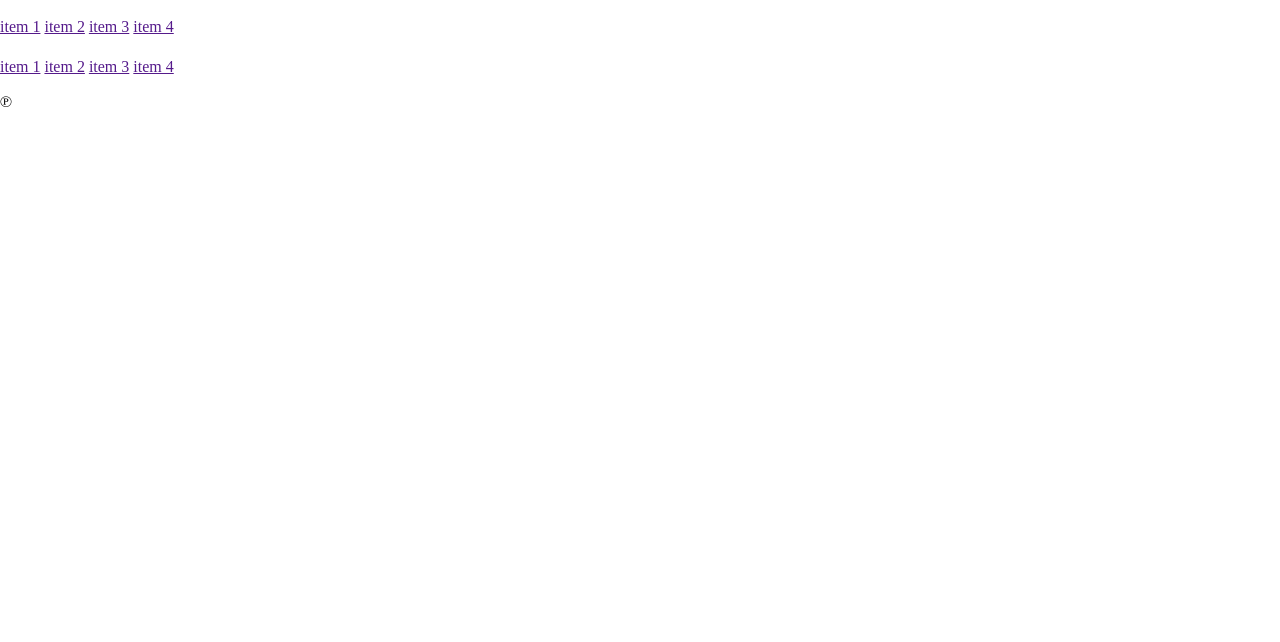
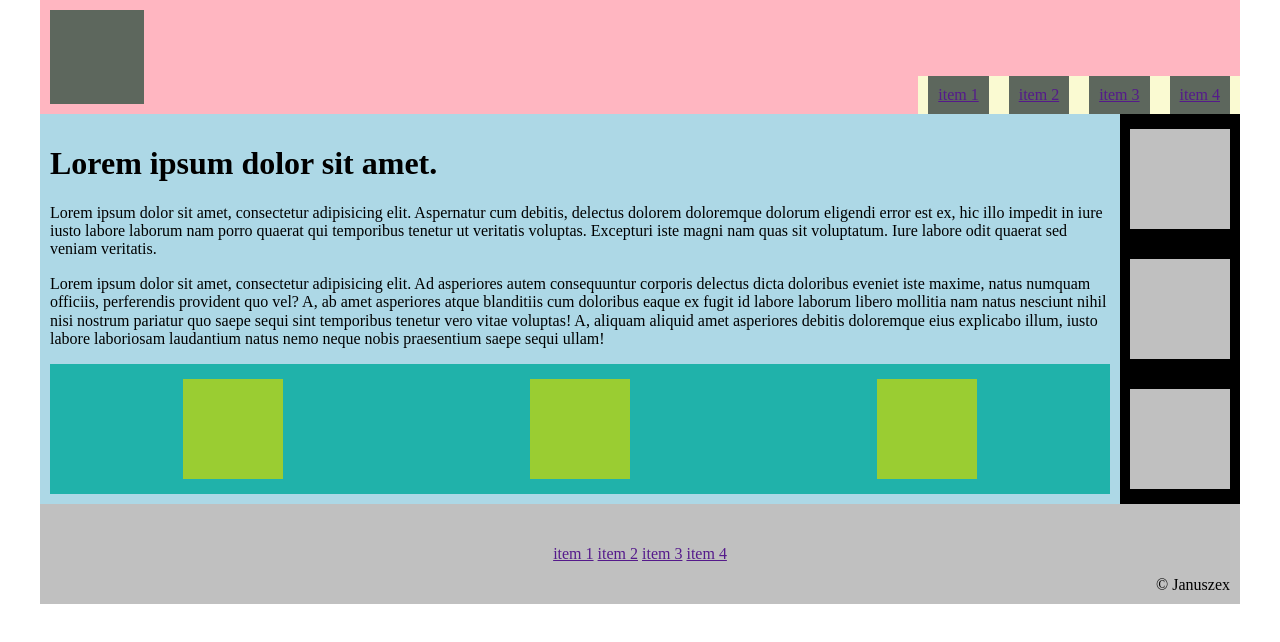
Before and after one commit to NorbertZdziarski/layout, a plain HTML site: page index.html in a window 1280 px wide. Drawn offline with Linux system fonts and the light colour scheme.

Commit message:
flaxbox layout  and css

```diff
--- a/index.html
+++ b/index.html
@@ -1,5 +1,5 @@
 <!doctype html>
-<html lang="en">
+<html lang="pl">
 <head>
     <meta charset="UTF-8">
     <meta name="viewport"
@@ -18,15 +18,16 @@
             <a href="" class="menu__item">item 1</a>
             <a href="" class="menu__item">item 2</a>
             <a href="" class="menu__item">item 3</a>
-            <a href="" class="menu__item">item 4</a></nav>
+            <a href="" class="menu__item">item 4</a>
+        </nav>
     </header>
-</div>
+
 
     <main class="main__wrapper">
         <article class="mainArticle">
-        <h1 class="mainArticle__hdl"></h1>
-        <p class="mainArticle__text"></p>
-        <p class="mainArticle__text"></p>
+            <h1 class="mainArticle__hdl">Lorem ipsum dolor sit amet.</h1>
+            <p class="mainArticle__text">Lorem ipsum dolor sit amet, consectetur adipisicing elit. Aspernatur cum debitis, delectus dolorem doloremque dolorum eligendi error est ex, hic illo impedit in iure iusto labore laborum nam porro quaerat qui temporibus tenetur ut veritatis voluptas. Excepturi iste magni nam quas sit voluptatum. Iure labore odit quaerat sed veniam veritatis.</p>
+            <p class="mainArticle__text">Lorem ipsum dolor sit amet, consectetur adipisicing elit. Ad asperiores autem consequuntur corporis delectus dicta doloribus eveniet iste maxime, natus numquam officiis, perferendis provident quo vel? A, ab amet asperiores atque blanditiis cum doloribus eaque ex fugit id labore laborum libero mollitia nam natus nesciunt nihil nisi nostrum pariatur quo saepe sequi sint temporibus tenetur vero vitae voluptas! A, aliquam aliquid amet asperiores debitis doloremque eius explicabo illum, iusto labore laboriosam laudantium natus nemo neque nobis praesentium saepe sequi ullam!</p>
             <section class="mainArticle__related related">
                 <div class="related__item"></div>
                 <div class="related__item"></div>
@@ -47,7 +48,8 @@
             <a href="" class="secondaryMenu__item">item 4</a>
 
         </nav>
-    <p class="copyright">&copysr; </p>
+        <p class="copyright">&#169 Januszex</p>
     </footer>
+</div>
 </body>
 </html>
--- a/src/css/styles.css
+++ b/src/css/styles.css
@@ -1,30 +1,99 @@
-.container {}
+.container {
+    max-width: 1200px;
+    width: 100%;
+    background-color: lightgray;
+    margin-inline: auto;
+}
 
-.header__wrapper {}
+.header__wrapper {
+    background-color: lightpink;
+    display: flex;
+    justify-content: space-between;
+    align-items: flex-end;
+}
 
-.logo {}
+.logo {
+    width: 94px;
+    height: 94px;
+    background-color: #5d675d;
+    display: inline-block;
+    margin: 10px;
+    }
 .logo .logo__img {}
 
-.menu {}
-.menu .menu__item {}
+.menu {
+    background-color: lightgoldenrodyellow;
+    display: flex;
+
+}
+.menu .menu__item {
+    padding: 10px;
+    margin-inline: 10px;
+    display: inline-block;
+    background-color: #5d675d;
+}
 .menu .menu__item.menu__item--active {}
 
-.main__wrapper {}
+.main__wrapper {
+    background-color: lightblue;
+    display: flex;
+}
 
-.mainArticle {}
+@media screen and (min-width: 650px) {
+
+}
+
+.mainArticle {
+    padding: 10px;
+    width: 100%;
+}
 .mainArticle .mainArticle__hdl{}
 .mainArticle .mainArticle__text {}
 .mainArticle .mainArticle__related {}
 
-.related {}
-.related .related__item {}
+.related {
+    background-color: lightseagreen;
+    padding: 10px;
+    display: flex;
+    justify-content: space-around;
+}
+.related .related__item {
+    width: 100px;
+    height: 100px;
+    background-color: yellowgreen;
+    margin: 5px;
+}
 
-.aside {}
-.aside .aside__item {}
+.aside {
+    background-color: black;
+    display: flex;
+    flex-direction: column;
+    justify-content: space-around;
+}
+.aside .aside__item {
+    background-color: silver;
+    margin: 10px;
+    width: 100px;
+    height: 100px;
+}
 
-.footer__wrapper {}
+.footer__wrapper {
+ background-color: silver;
+    display: flex;
+    justify-content: center;
+    align-items: center;
+    height: 100px;
+    position: relative;
+}
 
-.secondaryMenu {}
+.secondaryMenu {
+
+}
 .secondaryMenu .secondaryMenu__item {}
 
-.copyright {}
+.copyright {
+    position: absolute;
+    bottom: 10px;
+    right: 10px;
+    margin: 0px;
+}
```
Lines whose indentation alone changed are shown as unchanged.
